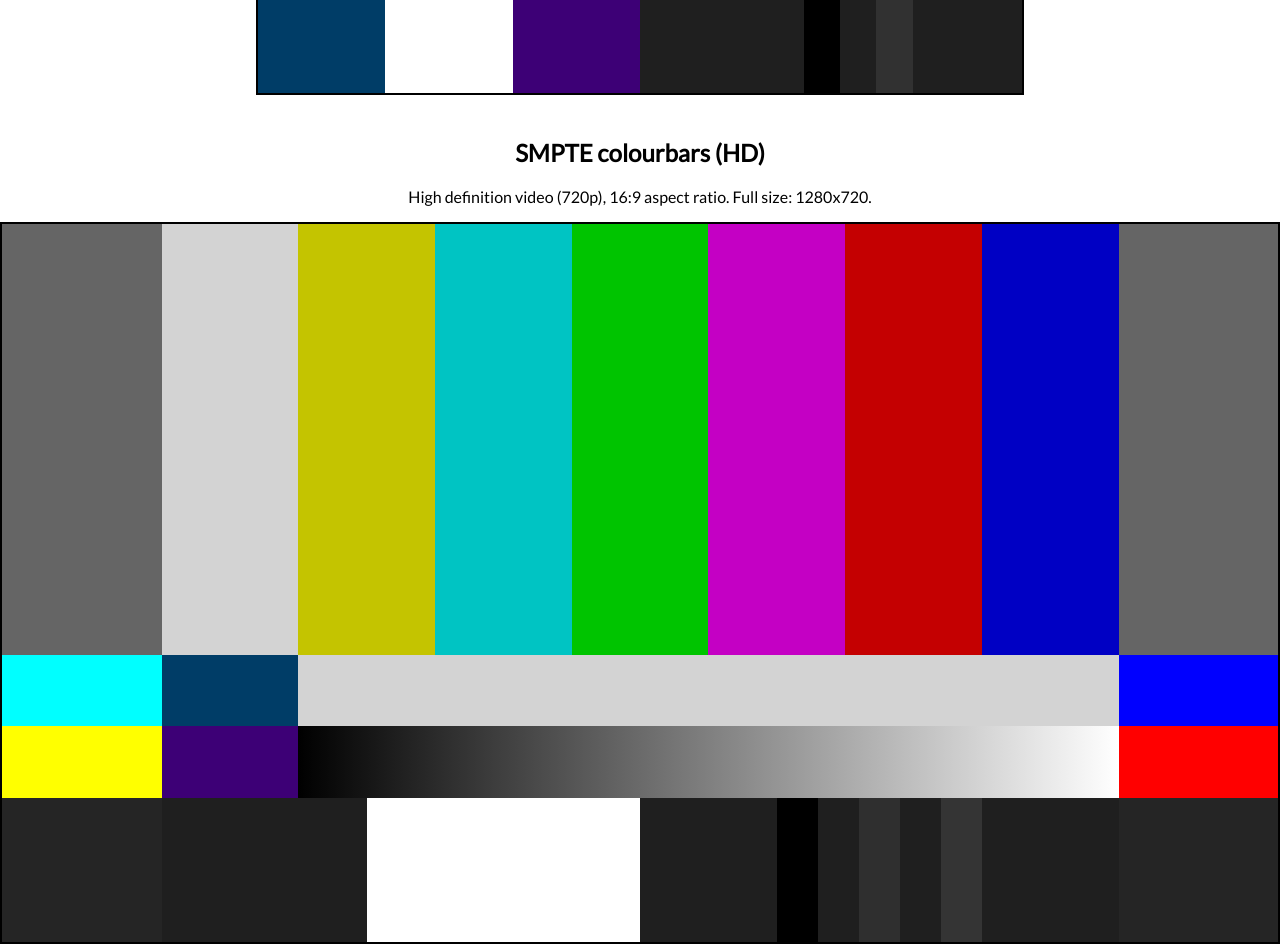
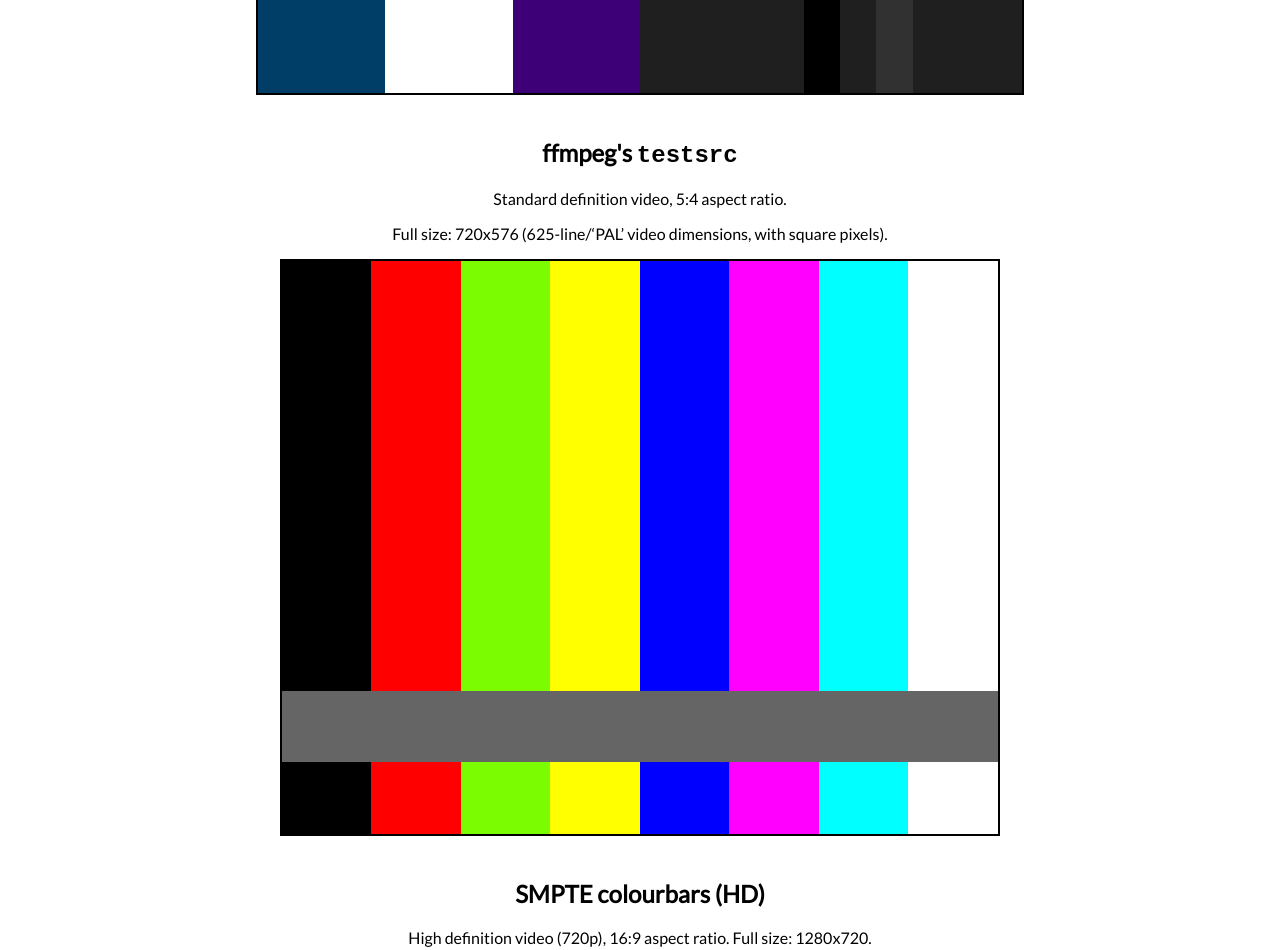
Before and after one commit to kfrn/smpte-colourbars, a website: page index.html in a window 1280 px wide. Shown: the part 1440-2390 px from the top of the page. Drawn offline with nearby package versions, Linux system fonts and the light colour scheme.

Commit message:
testsrc basics

```diff
--- a/index.html
+++ b/index.html
@@ -44,6 +44,20 @@
       </svg>
     </div>
 
+    <div class="alt-sd">
+      <h2>ffmpeg's <code>testsrc</code></h2>
+      <p>Standard definition video, 5:4 aspect ratio.</p>
+      <p>Full size: 720x576 (625-line/‘PAL’ video dimensions, with square pixels).</p>
+      <svg id="testsrc"
+          version="1.1"
+          baseProfile="full"
+          viewBox="0 0 720 576"
+          preserveAspectRatio="xMinYMin meet"
+          shape-rendering="crispEdges"
+          xmlns="http://www.w3.org/2000/svg">
+      </svg>
+    </div>
+
     <div class="hd">
       <h2>SMPTE colourbars (HD)</h2>
       <p>High definition video (720p), 16:9 aspect ratio. Full size: 1280x720.</p>
--- a/scripts/main.js
+++ b/scripts/main.js
@@ -110,6 +110,33 @@ function drawSMPTEColourBars (x, y, width, height) {
         .attr('fill', PLUGEcoloursRight[i])
   })
 }
+
+function drawFFmpegTestsrc(x, y, width, height) {
+  console.log("test")
+  const svg = d3.select('#testsrc')
+  const g = svg.append('g')
+  const barWidth = width / 8
+  const testsrcColours = ['black', 'red', 'lawngreen', 'yellow', 'blue', 'magenta', 'cyan', 'white']
+
+  /* Background stripes */
+  d3.range(8).forEach((d, i) => {
+    g.append('rect')
+        .attr('x', x + (d * barWidth))
+        .attr('y', y)
+        .attr('width', barWidth)
+        .attr('height', height)
+        .attr('fill', testsrcColours[i])
+  })
+
+  /* Rainbow bar */
+  g.append('rect')
+      .attr('x', x)
+      .attr('y', y + (height * 0.75))
+      .attr('width', width)
+      .attr('height', height * 0.125)
+      .attr('fill', grey40)
+}
+
 
 function drawHDColourBars (x, y, width, height) {
   const svg = d3.select('#smpte-cb-hd')
@@ -282,3 +309,4 @@ function drawHDColourBars (x, y, width, height) {
 drawEBUColourBars(0, 0, 768, 576)
 drawSMPTEColourBars(0, 0, 768, 576)
 drawHDColourBars(0, 0, 1280, 720)
+drawFFmpegTestsrc(0, 0, 720, 576)
--- a/styles/main.css
+++ b/styles/main.css
@@ -8,7 +8,7 @@ svg {
   margin: 0 auto;
 }
 
-div.heading, div.sd, div.hd, div.sourcecode {
+div.heading, div.sd, div.alt-sd, div.hd, div.sourcecode {
   margin-bottom: 2.5rem;
 }
 
@@ -16,9 +16,13 @@ h1, h2, p {
   padding: 0 1rem;
 }
 
-@media only screen and (min-width: 750px) {
+@media only screen and (min-width: 720px) {
   .sd {
     max-width: 768px;
+    margin: auto;
+  }
+  .alt-sd {
+    max-width: 720px;
     margin: auto;
   }
   .hd {
```
Also changed, not shown: README.md.
